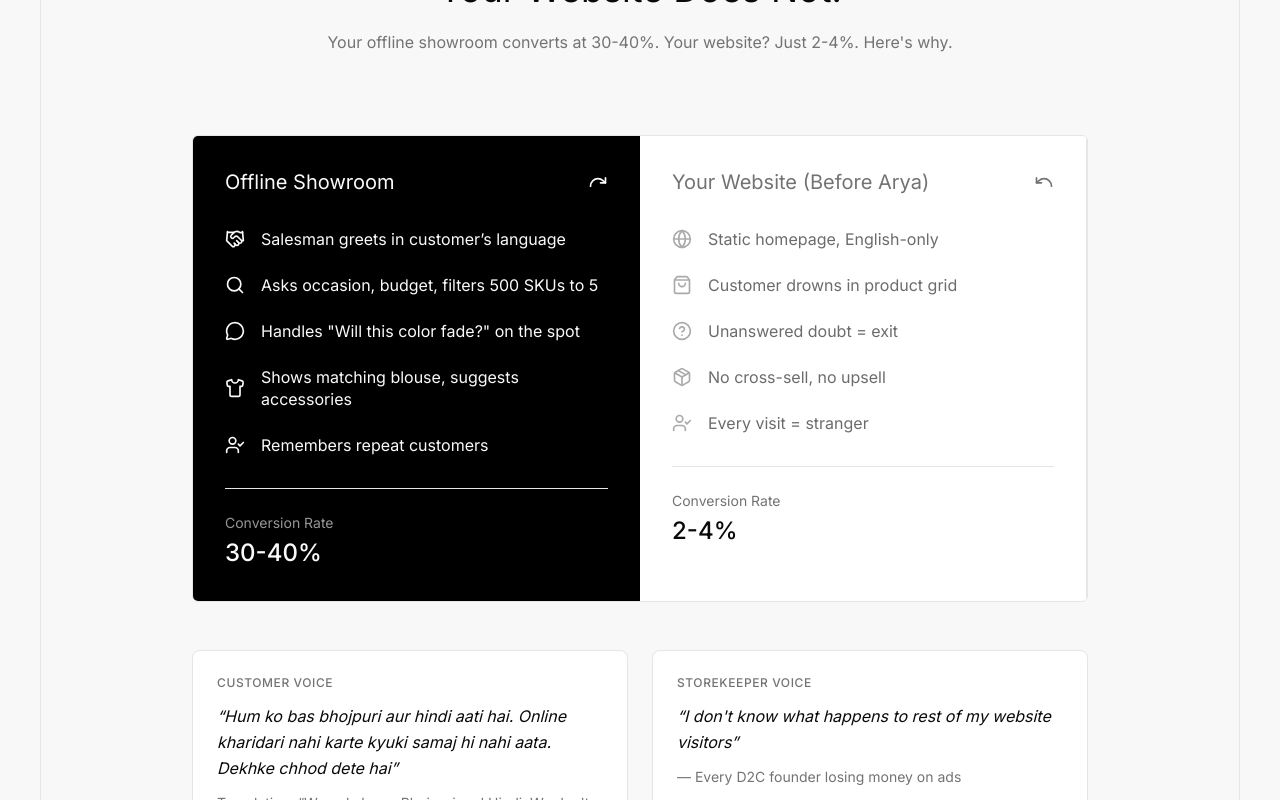
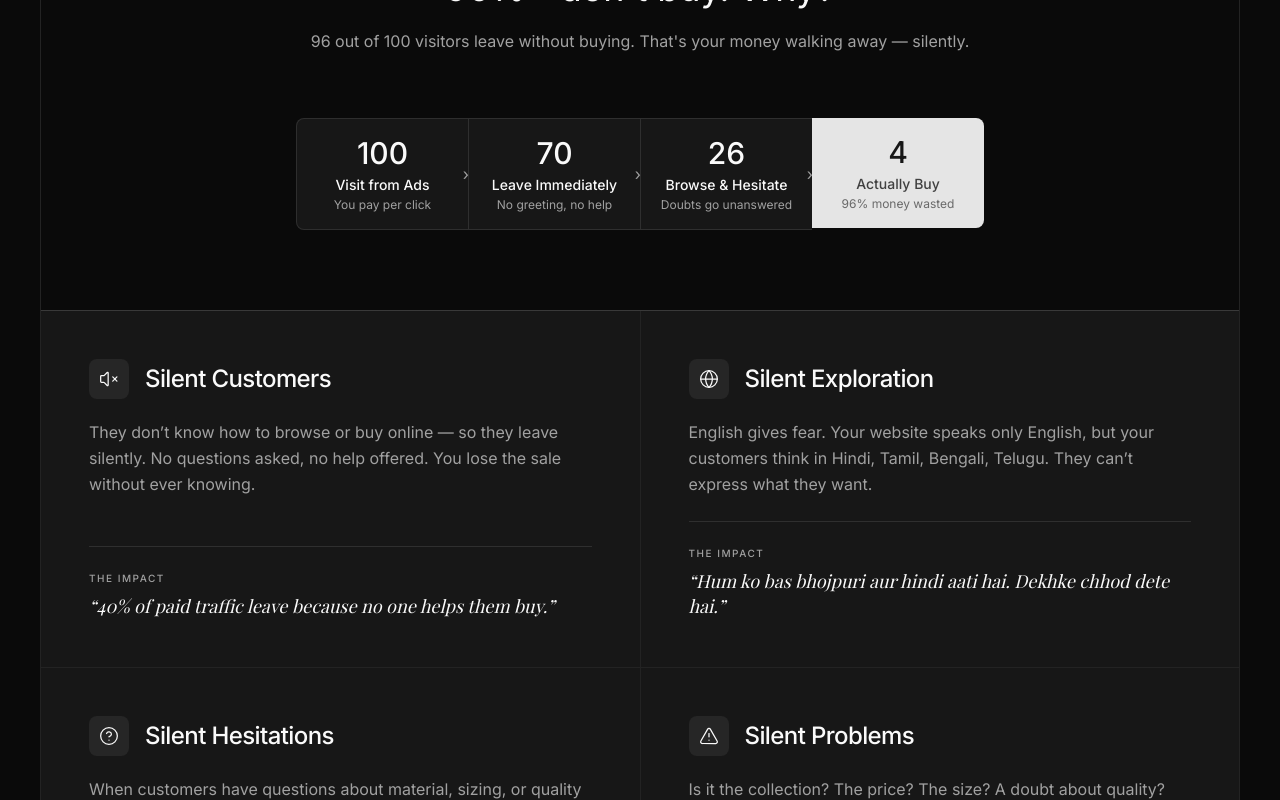
Before and after one commit to vaibhavgeek/voiceshop.in, a Next.js app: page / in a window 1280 px wide. Shown: the part 1860-2660 px from the top of the page. Built offline with nearby package versions, Linux system fonts and the light colour scheme; a web font is replaced by a local one.

Commit message:
feat: landing improved

```diff
--- a/app/components/Features.tsx
+++ b/app/components/Features.tsx
@@ -214,7 +214,8 @@ const features = [
 
 export default function Features() {
   return (
-    <section className="section-container py-24 md:py-32 border-x border-b" id="meet-arya">
+    <div className="dark bg-background">
+    <section className="section-container py-24 md:py-32 border-x border-b bg-background" id="meet-arya">
       <div className="max-w-5xl mx-auto text-center mb-16 section-container-padding">
         <h2 className="section-heading max-w-3xl mx-auto">
           <span className="text-muted-foreground">Meet the Agents.</span> Your AI-powered sales team
@@ -241,5 +242,6 @@ export default function Features() {
         ))}
       </div>
     </section>
+    </div>
   );
 }
--- a/app/components/OldVsNew.tsx
+++ b/app/components/OldVsNew.tsx
@@ -80,27 +80,6 @@ export default function OldVsNew() {
         </div>
       </div>
 
-      {/* Customer & Storekeeper Voice */}
-      <div className="max-w-4xl mx-auto mt-12 grid grid-cols-1 md:grid-cols-2 gap-6">
-        <div className="bg-card border border-border rounded-lg p-6">
-          <div className="text-xs font-medium tracking-wider text-muted-foreground uppercase mb-3">Customer Voice</div>
-          <p className="text-base text-foreground italic leading-relaxed">
-            &ldquo;Hum ko bas bhojpuri aur hindi aati hai. Online kharidari nahi karte kyuki samaj hi nahi aata. Dekhke chhod dete hai&rdquo;
-          </p>
-          <p className="text-sm text-muted-foreground mt-3">
-            Translation: &ldquo;We only know Bhojpuri and Hindi. We don&apos;t shop online because we don&apos;t understand. We just look and leave.&rdquo;
-          </p>
-        </div>
-        <div className="bg-card border border-border rounded-lg p-6">
-          <div className="text-xs font-medium tracking-wider text-muted-foreground uppercase mb-3">Storekeeper Voice</div>
-          <p className="text-base text-foreground italic leading-relaxed">
-            &ldquo;I don&apos;t know what happens to rest of my website visitors&rdquo;
-          </p>
-          <p className="text-sm text-muted-foreground mt-3">
-            &mdash; Every D2C founder losing money on ads
-          </p>
-        </div>
-      </div>
     </section>
   );
 }
--- a/app/components/WhyMagicalCX.tsx
+++ b/app/components/WhyMagicalCX.tsx
@@ -1,6 +1,3 @@
-"use client";
-
-import { useState } from "react";
 import {
   VolumeX,
   Globe,
@@ -8,157 +5,117 @@ import {
   AlertTriangle,
 } from "lucide-react";
 
-const slides = [
+const problems = [
   {
     icon: VolumeX,
     title: "Silent Customers",
-    subtitle: "Your customer liked the product but doesn\u2019t know how to buy.",
     description:
       "They don\u2019t know how to browse or buy online \u2014 so they leave silently. No questions asked, no help offered. You lose the sale without ever knowing.",
-    quote: "40% of paid traffic leave because no one helps them buy.",
+    impact: "40% of paid traffic leave because no one helps them buy.",
   },
   {
     icon: Globe,
     title: "Silent Exploration",
-    subtitle: "Small town & village buyers know local language.",
     description:
       "English gives fear. Your website speaks only English, but your customers think in Hindi, Tamil, Bengali, Telugu. They can\u2019t express what they want.",
-    quote: "Hum ko bas bhojpuri aur hindi aati hai. Dekhke chhod dete hai.",
+    impact:
+      "Hum ko bas bhojpuri aur hindi aati hai. Dekhke chhod dete hai.",
   },
   {
     icon: HelpCircle,
     title: "Silent Hesitations",
-    subtitle: "Customers have doubts on quality, size, functionality.",
     description:
       "When customers have questions about material, sizing, or quality \u2014 there\u2019s no one to answer. Every unanswered doubt is a lost sale.",
-    quote: "Will this color fade? Is this true to size? No one answers \u2014 they leave.",
+    impact:
+      "Will this color fade? Is this true to size? No one answers \u2014 they leave.",
   },
   {
     icon: AlertTriangle,
     title: "Silent Problems",
-    subtitle: "You don\u2019t know why visitors leave without buying.",
     description:
       "Is it the collection? The price? The size? A doubt about quality? You have no visibility into what\u2019s going wrong. You\u2019re spending on ads but flying blind.",
-    quote: "96 out of 100 visitors leave without buying. That\u2019s your money walking away.",
+    impact:
+      "96 out of 100 visitors leave without buying. That\u2019s your money walking away.",
   },
 ];
 
+const funnelSteps = [
+  { number: "100", label: "Visit from Ads", sublabel: "You pay per click" },
+  { number: "70", label: "Leave Immediately", sublabel: "No greeting, no help" },
+  { number: "26", label: "Browse & Hesitate", sublabel: "Doubts go unanswered" },
+  { number: "4", label: "Actually Buy", sublabel: "96% money wasted" },
+];
+
 export default function WhyMagicalCX() {
-  const [current, setCurrent] = useState(0);
-
   return (
-    <div className="bg-background dark">
-      <section className="section-container border py-24 md:py-32 bg-background overflow-hidden dark">
+    <div className="dark bg-background">
+    <section className="section-container border-x border-b py-24 md:py-32 bg-background" id="the-silence">
       <div className="max-w-5xl mx-auto text-center mb-16 section-container-padding">
         <h2 className="section-heading">
-            <span className="text-muted-foreground">You&apos;re Paying Rs.50\u2013Rs.200 Per Click.</span>{" "}
-            <span>Most Leave in 60 Seconds.</span>
+          <span className="text-muted-foreground">
+            You pay &#8377;100+ on ads to get users on your website.
+          </span>{" "}
+          <span>But 90%+ don&apos;t buy. Why?</span>
         </h2>
         <p className="section-subheadline">
-            96 out of 100 visitors leave without buying. That&apos;s your money walking away.
+          96 out of 100 visitors leave without buying. That&apos;s your money
+          walking away &mdash; silently.
         </p>
       </div>
 
-        {/* Ad Spend Funnel */}
-        <div className="max-w-3xl mx-auto mb-16 section-content-padding">
-          <div className="grid grid-cols-4 gap-2 md:gap-4 text-center">
-            {[
-              { number: "100", label: "Ad Clicks", loss: "" },
-              { number: "30", label: "Leave Immediately", loss: "-70%" },
-              { number: "17", label: "Browse Products", loss: "-45%" },
-              { number: "4", label: "Actually Buy", loss: "-21%" },
-            ].map((step, i) => (
+      {/* Funnel */}
+      <div className="max-w-3xl mx-auto mb-20 section-content-padding">
+        <div className="grid grid-cols-4 gap-0 text-center">
+          {funnelSteps.map((step, i) => (
             <div key={i} className="relative">
-                <div className="bg-card border border-border rounded-lg p-3 md:p-4">
-                  <div className="text-xl md:text-2xl font-medium text-foreground">{step.number}</div>
-                  <div className="text-[10px] md:text-xs text-muted-foreground mt-1">{step.label}</div>
-                  {step.loss && (
-                    <div className="text-[10px] font-medium text-muted-foreground mt-1">{step.loss}</div>
-                  )}
+              <div className={`py-4 px-2 md:px-4 ${i === 0 ? "rounded-l-lg" : ""} ${i === funnelSteps.length - 1 ? "rounded-r-lg" : ""} ${i === funnelSteps.length - 1 ? "bg-primary text-primary-foreground" : "bg-card border-y first:border-l last:border-r border-border"}`}>
+                <div className={`text-2xl md:text-3xl font-medium ${i === funnelSteps.length - 1 ? "" : "text-foreground"}`}>
+                  {step.number}
                 </div>
-                {i < 3 && (
-                  <div className="absolute top-1/2 -right-1 md:-right-2 -translate-y-1/2 text-muted-foreground text-xs">&rarr;</div>
+                <div className={`text-xs md:text-sm mt-1 font-medium ${i === funnelSteps.length - 1 ? "text-primary-foreground/80" : "text-foreground"}`}>
+                  {step.label}
+                </div>
+                <div className={`text-[10px] md:text-xs mt-0.5 ${i === funnelSteps.length - 1 ? "text-primary-foreground/60" : "text-muted-foreground"}`}>
+                  {step.sublabel}
+                </div>
+              </div>
+              {i < funnelSteps.length - 1 && (
+                <div className="absolute top-1/2 -right-px -translate-y-1/2 z-10 text-muted-foreground text-sm md:text-base">
+                  &rsaquo;
+                </div>
               )}
             </div>
           ))}
         </div>
       </div>
 
-        <div className="relative section-content-padding">
-          <div
-            className="flex gap-0 overflow-x-auto pb-8 snap-x snap-mandatory scrollbar-hide"
-            style={{ scrollbarWidth: "none" }}
-          >
-            {slides.map((slide, i) => (
-              <div key={i} className="flex-shrink-0 w-full snap-center px-2 md:px-12"
-                style={{ display: i === current ? "block" : "none" }}>
-                <div className="grid grid-cols-1 md:grid-cols-2 gap-5 h-full min-h-[420px]">
-                  <div className="bg-card rounded-3xl border border-border p-6 md:p-8 lg:p-16 flex flex-col justify-center h-full">
-                    <div className="mb-6">
-                      <slide.icon className="size-9 md:size-11 text-foreground stroke-[1.5]" />
+      {/* Problem Grid */}
+      <div className="grid grid-cols-1 md:grid-cols-2 gap-px bg-border border-y max-w-7xl mx-auto overflow-hidden">
+        {problems.map((problem) => (
+          <div key={problem.title} className="bg-card p-6 md:p-10 lg:p-12 flex flex-col">
+            <div className="flex items-start gap-4 mb-5">
+              <div className="rounded-lg bg-muted p-2.5 shrink-0">
+                <problem.icon className="size-5 text-foreground stroke-[1.5]" />
               </div>
-                    <h3 className="text-2xl md:text-3xl font-medium mb-5 text-foreground tracking-tight">
-                      {slide.title}
+              <h3 className="text-xl md:text-2xl font-medium text-foreground tracking-tight pt-1">
+                {problem.title}
               </h3>
-                    <p className="text-base text-foreground font-normal mb-6">{slide.subtitle}</p>
-                    <p className="text-base text-muted-foreground leading-relaxed">
-                      {slide.description}
+            </div>
+
+            <p className="text-base text-muted-foreground leading-relaxed mb-6">
+              {problem.description}
             </p>
+
+            <div className="mt-auto pt-6 border-t border-border">
+              <div className="text-[10px] font-medium tracking-[0.15em] text-muted-foreground uppercase mb-2">
+                The Impact
               </div>
-                  <div className="bg-card rounded-3xl border border-border p-6 md:p-8 lg:p-16 flex flex-col items-center justify-center text-center h-full relative overflow-hidden">
-                    <div className="absolute inset-0 bg-[radial-gradient(circle_at_top_right,_var(--tw-gradient-stops))] from-primary/10 to-transparent pointer-events-none" />
-                    <div className="relative z-10 max-w-md mx-auto">
-                      <div className="text-xs font-medium tracking-[0.15em] text-muted-foreground uppercase mb-6">
-                        THE IMPACT
-                      </div>
-                      <p className="text-2xl md:text-3xl font-serif italic leading-snug text-foreground">
-                        &ldquo;{slide.quote}&rdquo;
+              <p className="text-base md:text-lg font-serif italic text-foreground leading-snug">
+                &ldquo;{problem.impact}&rdquo;
               </p>
             </div>
           </div>
-                </div>
-              </div>
         ))}
-          </div>
-
-          <div className="section-content-padding flex items-center justify-between gap-4 mt-8">
-            <div className="flex items-center gap-2">
-              {slides.map((_, i) => (
-                <button
-                  key={i}
-                  onClick={() => setCurrent(i)}
-                  className={`transition-all cursor-pointer rounded-full ${
-                    i === current
-                      ? "w-8 h-2 bg-foreground"
-                      : "w-2 h-2 bg-muted-foreground/40 hover:bg-muted-foreground/60"
-                  }`}
-                  aria-label={`Go to page ${i + 1}`}
-                />
-              ))}
-            </div>
-            <div className="flex gap-2">
-              <button
-                onClick={() => setCurrent(Math.max(0, current - 1))}
-                disabled={current === 0}
-                className="inline-flex cursor-pointer items-center justify-center rounded-full w-10 h-10 border bg-background/5 border-border/10 text-foreground hover:bg-background/10 disabled:opacity-30 transition-all"
-                aria-label="Previous"
-              >
-                <svg className="w-5 h-5" viewBox="0 0 24 24" fill="none" stroke="currentColor" strokeWidth="2">
-                  <path d="M19 12H5M12 19l-7-7 7-7" />
-                </svg>
-              </button>
-              <button
-                onClick={() => setCurrent(Math.min(slides.length - 1, current + 1))}
-                disabled={current === slides.length - 1}
-                className="inline-flex cursor-pointer items-center justify-center rounded-full w-10 h-10 border bg-background/5 border-border/10 text-foreground hover:bg-background/10 disabled:opacity-30 transition-all"
-                aria-label="Next"
-              >
-                <svg className="w-5 h-5" viewBox="0 0 24 24" fill="none" stroke="currentColor" strokeWidth="2">
-                  <path d="M5 12h14M12 5l7 7-7 7" />
-                </svg>
-              </button>
-            </div>
-          </div>
       </div>
     </section>
     </div>
--- a/app/page.tsx
+++ b/app/page.tsx
@@ -15,9 +15,9 @@ export default function Home() {
     <div className="bg-[#f8f8f8] min-h-screen">
       <Navbar />
       <Hero />
+      <WhyMagicalCX />
       <OldVsNew />
       <Features />
-      <WhyMagicalCX />
       <HowItWorks />
       <FAQ />
       <CTA />
```
Lines whose indentation alone changed are shown as unchanged.
